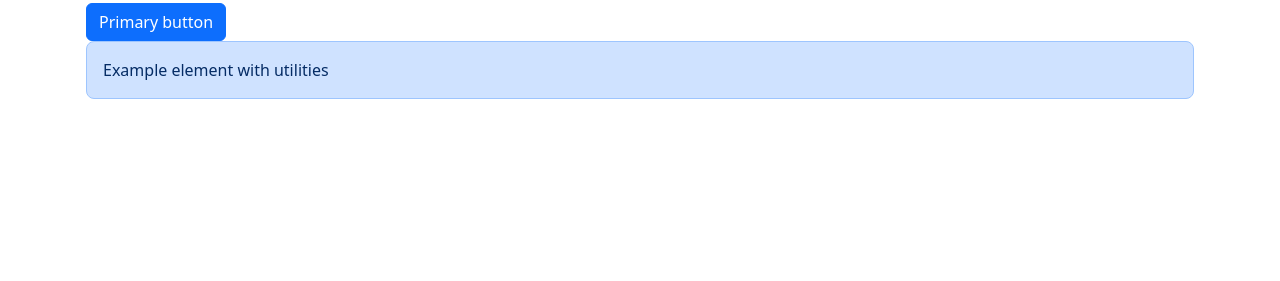
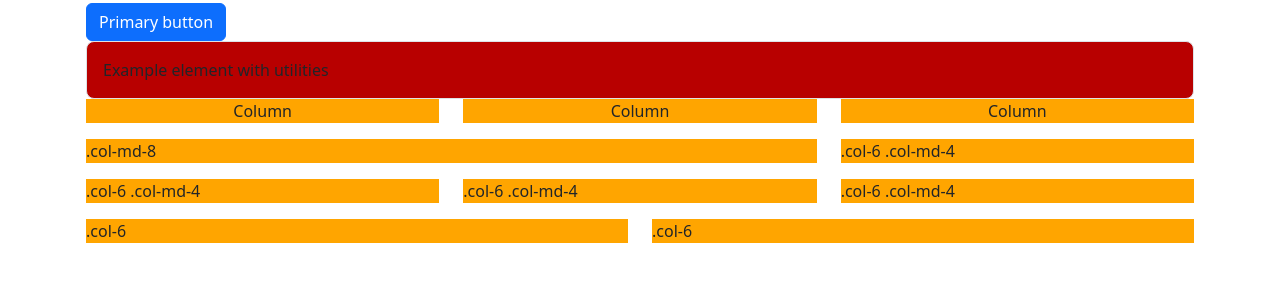
Before and after one commit to MariusVal85/231023WEB160VAK_Marius, a website built with Vite: page 8_paskaita CSS boostrap/src/index.html in a window 1280 px wide. Shown: the part 77-358 px from the top of the page. Built offline with nearby package versions, Linux system fonts and the light colour scheme.

Commit message:
8 paskaita bootstrap

```diff
--- a/8_paskaita CSS boostrap/package.json
+++ b/8_paskaita CSS boostrap/package.json
@@ -5,6 +5,7 @@
   "main": "index.js",
   "scripts": {
     "start": "vite",
+    "build": "vite build",
     "test": "echo \"Error: no test specified\" && exit 1"
   },
   "keywords": [],
--- a/8_paskaita CSS boostrap/src/index.html
+++ b/8_paskaita CSS boostrap/src/index.html
@@ -11,9 +11,56 @@
       <h1>Hello, Bootstrap and Vite!</h1>
       <button class="btn btn-primary">Primary button</button>
 
-      <div class="p-3 text-primary-emphasis bg-primary-subtle border border-primary-subtle rounded-3">
+      <div class="p-3 bg-custom-color border border-custom-color-subtle rounded-3">
         Example element with utilities
       </div>
+
+      <div class="text-center">
+        <div class="row">
+          <div class="col">
+            <p>Column</p>
+          </div>
+          <div class="col">
+            <p>Column</p>
+          </div>
+          <div class="col">
+            <p>Column</p>
+          </div>
+        </div>
+      </div>
+
+      <div class="row">
+        <div class="col-md-8">
+          <p>.col-md-8</p>
+          </div>
+        <div class="col-6 col-md-4">
+          <p>.col-6 .col-md-4</p>
+        </div>
+      </div>
+
+      <!-- Columns start at 50% wide on mobile and bump up to 33.3% wide on desktop -->
+      <div class="row">
+        <div class="col-6 col-md-4">
+          <p>.col-6 .col-md-4</p>
+          </div>
+        <div class="col-6 col-md-4">
+          <p>.col-6 .col-md-4</p>
+        </div>
+        <div class="col-6 col-md-4">
+          <p>.col-6 .col-md-4</p>
+        </div>
+      </div>
+
+      <!-- Columns are always 50% wide, on mobile and desktop -->
+      <div class="row">
+        <div class="col-6">
+          <p>.col-6</p>
+        </div>
+        <div class="col-6">
+        <p>.col-6</p>
+        </div>
+      </div>
+
     </div>
   </body>
 </html>
--- a/8_paskaita CSS boostrap/src/scss/styles.scss
+++ b/8_paskaita CSS boostrap/src/scss/styles.scss
@@ -1,2 +1,18 @@
+@import "bootstrap/scss/functions";
+@import "bootstrap/scss/variables";
+
+$primary: red;
+
+$custom-colors: (
+    "custom-color": #b80000
+);
+
+        // Merge the maps
+$theme-colors: map-merge($theme-colors, $custom-colors);
+
 // Import all of Bootstrap's CSS
 @import "bootstrap/scss/bootstrap";
+
+.row p {
+    background-color: orange;
+}
```
